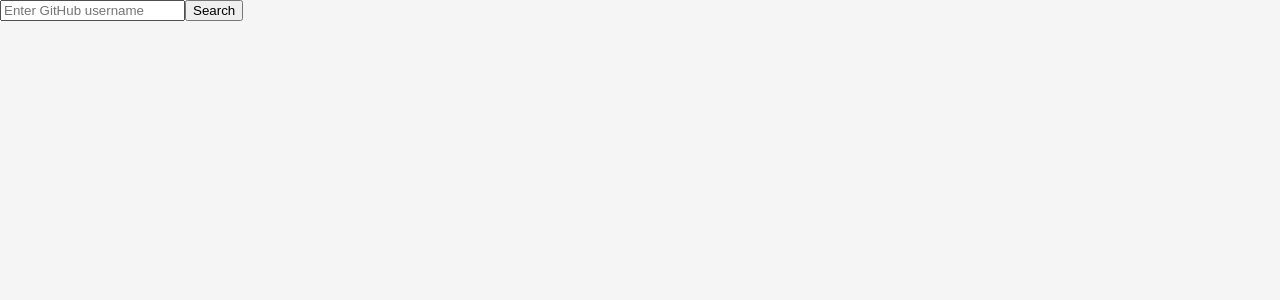
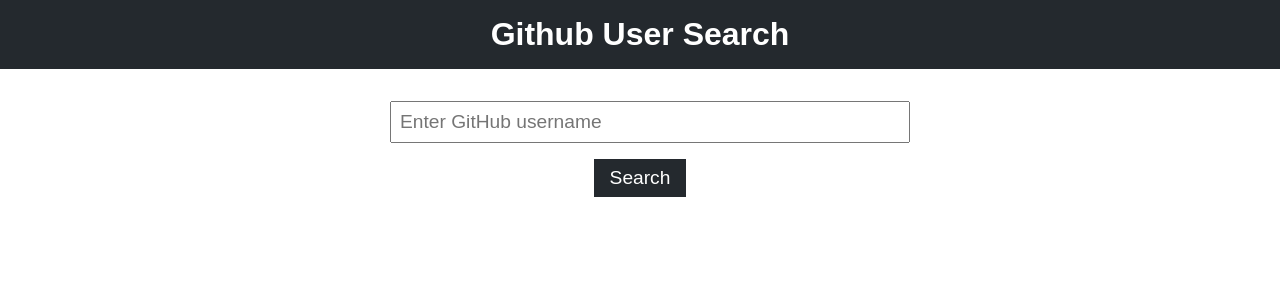
Before and after one commit to abdullah1261/github-profile, a React (Create React App) app: page / in a window 1280 px wide. Shown: the top 300 px of the page. Built offline with nearby package versions, Linux system fonts and the light colour scheme.

Commit message:
final editing of css

```diff
--- a/src/App.css
+++ b/src/App.css
@@ -1,32 +1,80 @@
-body {
-    background-color: #f5f5f5;
-    font-family: Arial, sans-serif;
+.App {
+    font-family: sans-serif;
+    text-align: center;
+  }
+
+  header {
+    background-color: #24292e;
+    color: white;
+    padding: 1rem;
+  }
+
+  h1 {
+    margin: 0;
   }
 
   .container {
-    max-width: 800px;
-    margin: 0 auto;
-    padding: 20px;
-    box-sizing: border-box;
-    background-color: #fff;
-    border-radius: 5px;
-    box-shadow: 0px 0px 10px rgba(0, 0, 0, 0.1);
+    margin: 2rem auto;
+    max-width: 500px;
   }
 
-  h1 {
-    font-size: 36px;
-    font-weight: bold;
-    text-align: center;
-    margin-bottom: 30px;
+  input[type="text"] {
+    width: 100%;
+    padding: 0.5rem;
+    margin-bottom: 1rem;
+    font-size: 1.2rem;
   }
 
-  @media only screen and (max-width: 768px) {
-    h1 {
-      font-size: 28px;
-    }
+  button[type="submit"] {
+    background-color: #24292e;
+    color: white;
+    border: none;
+    padding: 0.5rem 1rem;
+    font-size: 1.2rem;
+    cursor: pointer;
+  }
 
-    .container {
-      max-width: 90%;
-      padding: 10px;
-    }
+  button[type="submit"]:hover {
+    background-color: #6a737d;
   }
+
+  .user-profiles {
+    display: flex;
+    flex-wrap: wrap;
+    justify-content: space-between;
+  }
+
+  .user-card {
+    display: flex;
+    margin-bottom: 20px;
+    padding: 10px;
+    border: 1px solid #ddd;
+    border-radius: 5px;
+    box-shadow: 0 2px 5px rgba(0, 0, 0, 0.1);
+    width: 100%;
+  }
+
+
+  .user-info {
+    padding: 1rem;
+    text-align: center;
+  }
+
+  .user-info h2 {
+    margin-top: 0;
+    margin-bottom: 0.5rem;
+  }
+
+  .user-info a {
+    color: #0366d6;
+  }
+
+  .user-avatar {
+    padding: 1rem;
+    text-align: center;
+  }
+  .user-avatar img {
+    border-radius: 50%;
+    width: 100px;
+    height: 100px;
+  }
--- a/src/App.js
+++ b/src/App.js
@@ -1,13 +1,16 @@
-import logo from './logo.svg';
+import React from 'react';
 import './App.css';
 import SearchUser from './SearchUser';
 
-function App() {
+const App = () => {
   return (
     <div className="App">
-     <SearchUser/>
+      <header>
+        <h1>Github User Search</h1>
+      </header>
+      <SearchUser />
     </div>
   );
-}
+};
 
 export default App;
--- a/src/SearchUser.css
+++ b/src/SearchUser.css
@@ -1,28 +1,30 @@
-/* Search Component CSS */
-form {
-    display: flex;
-    margin-bottom: 20px;
+.container {
+    margin: 2rem auto;
+    max-width: 500px;
   }
 
   input[type="text"] {
-    padding: 10px;
-    border-radius: 5px;
-    border: 1px solid #ddd;
-    margin-right: 10px;
-    font-size: 16px;
-    flex-grow: 1;
+    width: 100%;
+    padding: 0.5rem;
+    margin-bottom: 1rem;
+    font-size: 1.2rem;
   }
 
   button[type="submit"] {
-    padding: 10px;
-    border-radius: 5px;
-    background-color: #28a745;
-    color: #fff;
+    background-color: #24292e;
+    color: white;
     border: none;
-    font-size: 16px;
+    padding: 0.5rem 1rem;
+    font-size: 1.2rem;
     cursor: pointer;
   }
 
   button[type="submit"]:hover {
-    background-color: #218838;
+    background-color: #6a737d;
   }
+
+  .user-profiles {
+    display: flex;
+    flex-wrap: wrap;
+    justify-content: space-between;
+  }
--- a/src/SearchUser.js
+++ b/src/SearchUser.js
@@ -22,14 +22,16 @@
   };
 
   return (
-    <div>
+    <div className="container">
       <form onSubmit={handleSubmit}>
         <input type="text" placeholder="Enter GitHub username" onChange={handleChange} />
         <button type="submit">Search</button>
       </form>
-      {results.map((user) => (
-        <UserProfile key={user.id} user={user} />
-      ))}
+      <div className="user-profiles">
+        {results.map((user) => (
+          <UserProfile key={user.id} user={user} />
+        ))}
+      </div>
     </div>
   );
 };
--- a/src/UserProfile.js
+++ b/src/UserProfile.js
@@ -2,11 +2,18 @@
 
 const UserProfile = ({ user }) => {
   return (
-    <div>
-      <h2>{user.login}</h2>
-      <a href={user.html_url} target="_blank" rel="noreferrer">
-        <img src={user.avatar_url} alt={`Avatar for ${user.login}`} />
-      </a>
+    <div className="user-card">
+      <div className="user-avatar">
+        <a href={user.html_url} target="_blank" rel="noreferrer">
+          <img src={user.avatar_url} alt={user.login} />
+        </a>
+      </div>
+      <div className="user-info">
+        <h2>{user.login}</h2>
+        <a href={user.html_url} target="_blank" rel="noreferrer">
+          {user.html_url}
+        </a>
+      </div>
     </div>
   );
 };
```
Also changed, not shown: src/UserProfile.css (+22 -18 lines).
